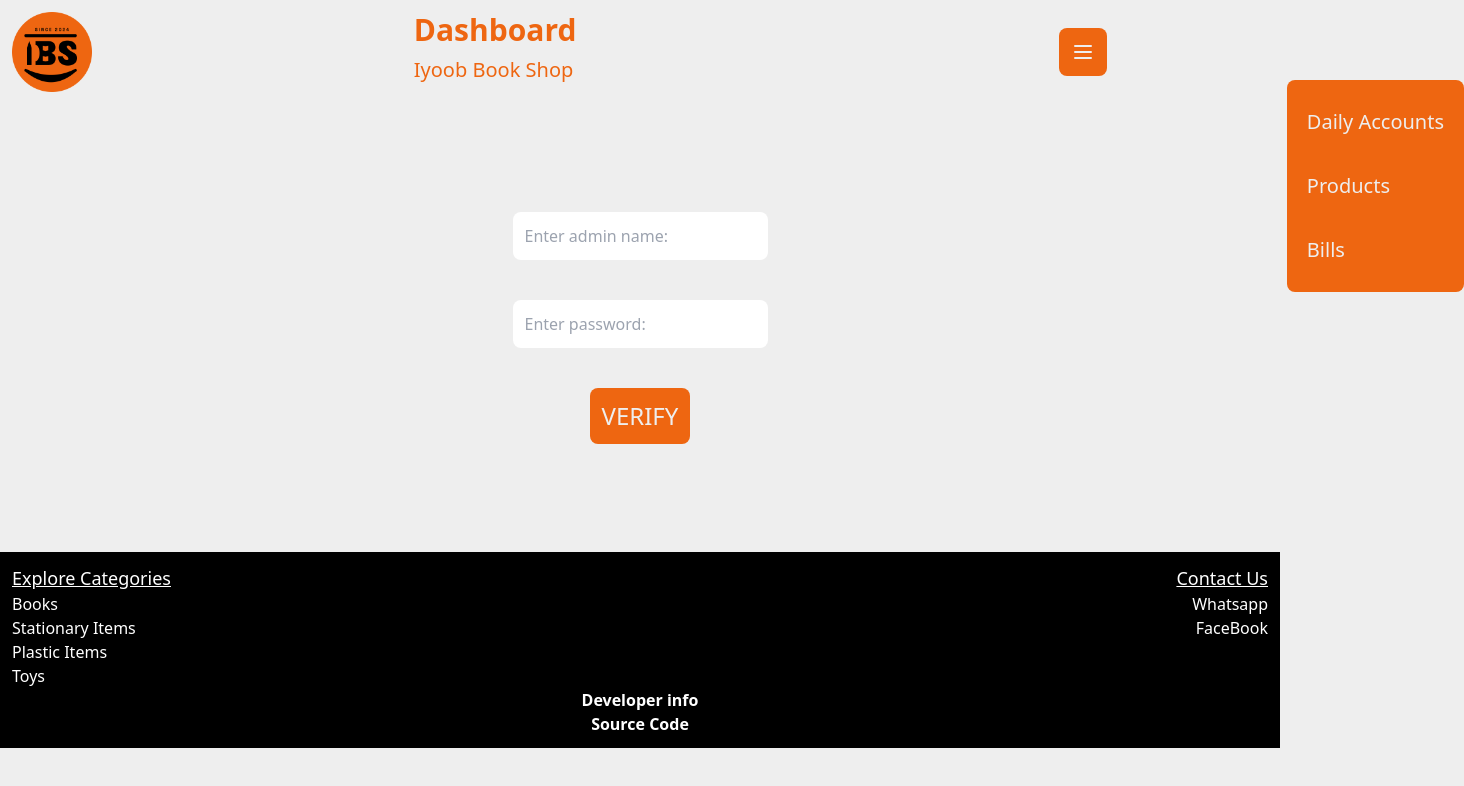
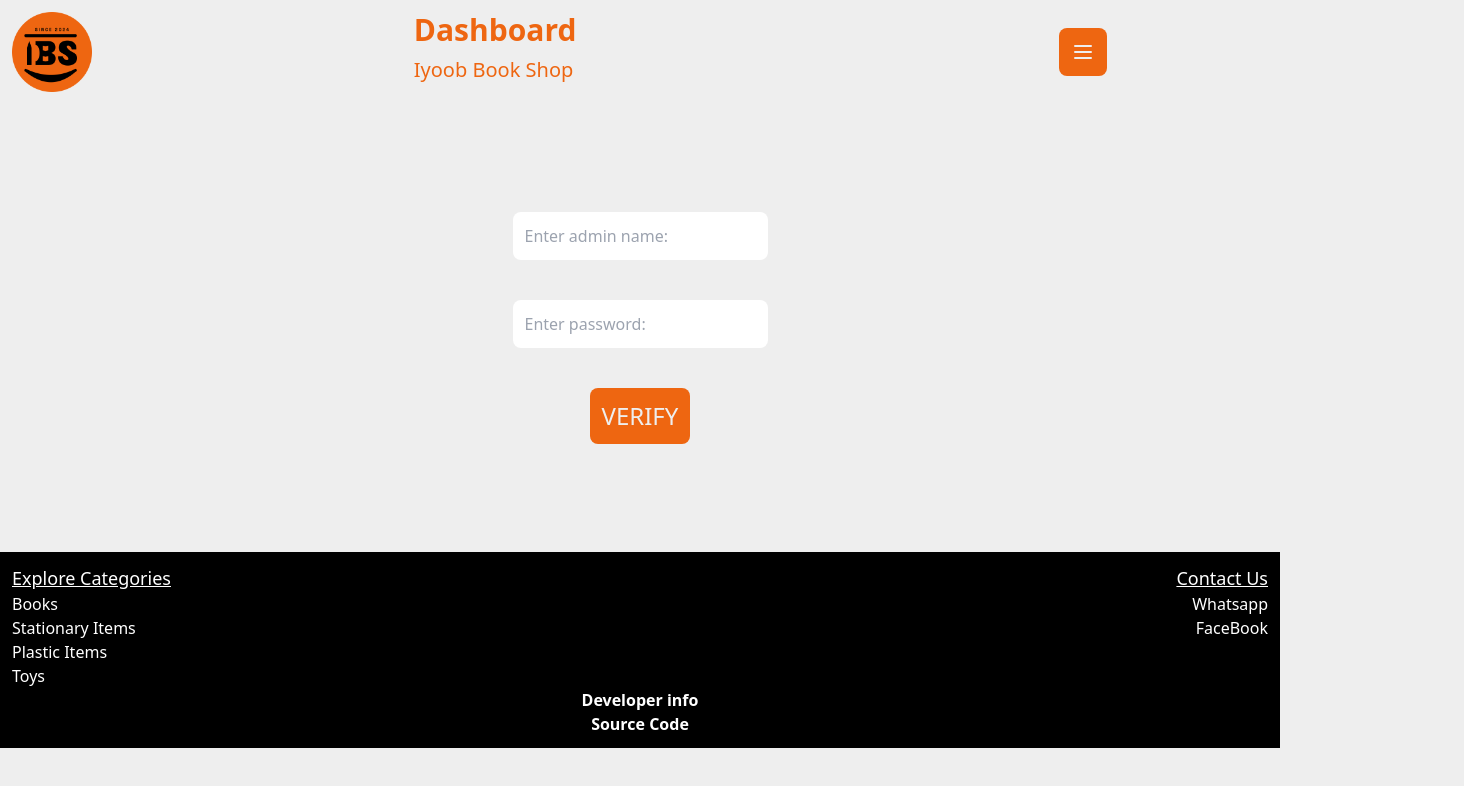
Before and after one commit to itsmefminsaf/ibs_store, a Next.js app: page /admin/dashboard in a window 1280 px wide. Shown: the top 786 px of the page, 1464 px wide, since content can reach past the window. Built offline with nearby package versions, Linux system fonts and the light colour scheme.

Commit message:
fix: nav bar display issur

```diff
--- a/src/components/NavOpenClose.tsx
+++ b/src/components/NavOpenClose.tsx
@@ -17,8 +17,8 @@ const NavOpenClose = () => {
       </button>
       <nav
         className={`${
-          isOpen ? "translate-x-0" : "translate-x-48"
-        } absolute bg-foreground text-background py-5 px-3 right-2 rounded-lg top-20 duration-500`}
+          isOpen ? "scale-y-100" : "scale-y-0"
+        } absolute bg-foreground text-background py-5 px-3 right-2 rounded-lg top-20 duration-75 origin-top`}
       >
         <ul className="text-xl flex flex-col gap-5">
           <a href="/admin/dashboard?tab=acc" className="nav-item">
```
